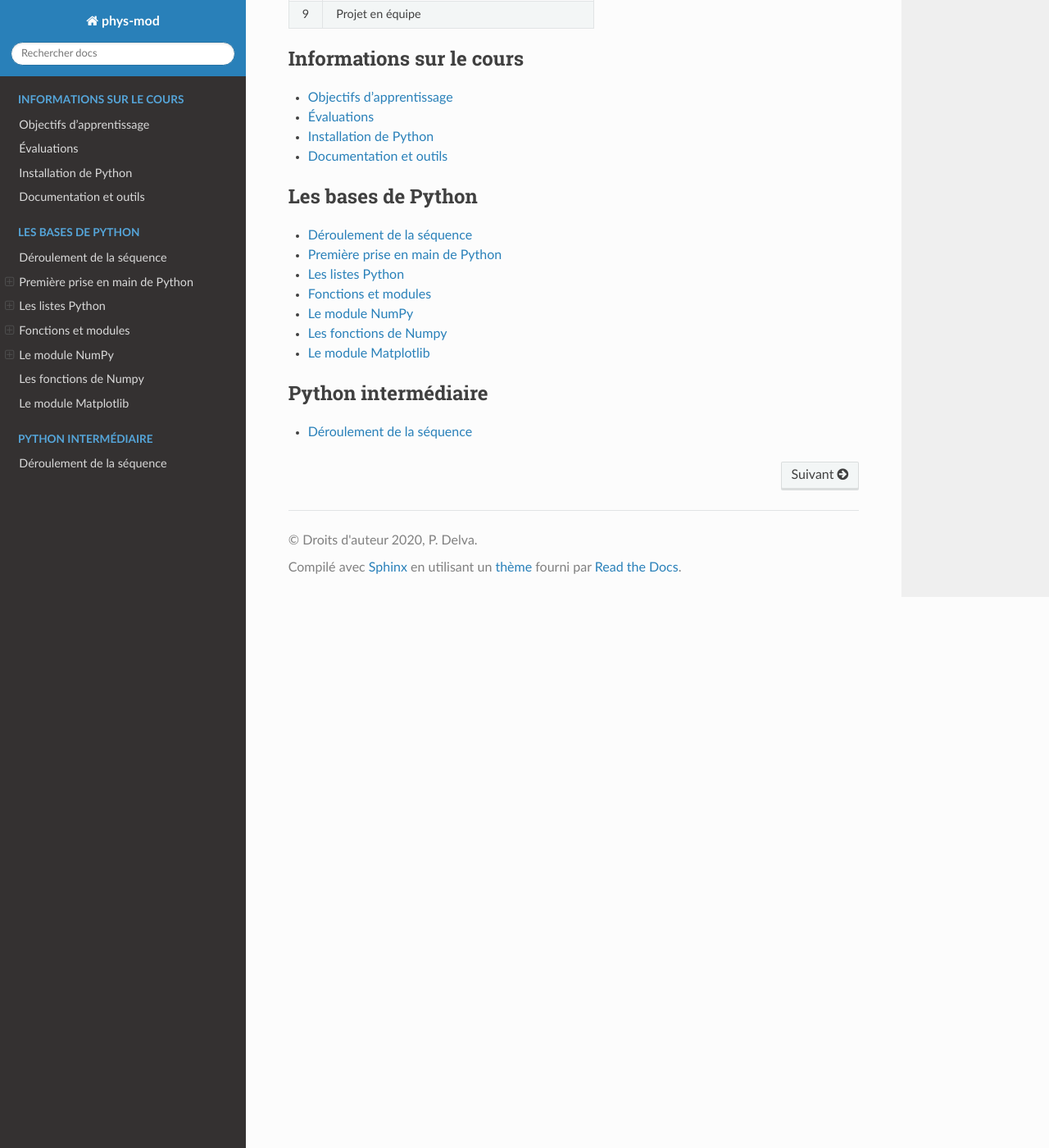
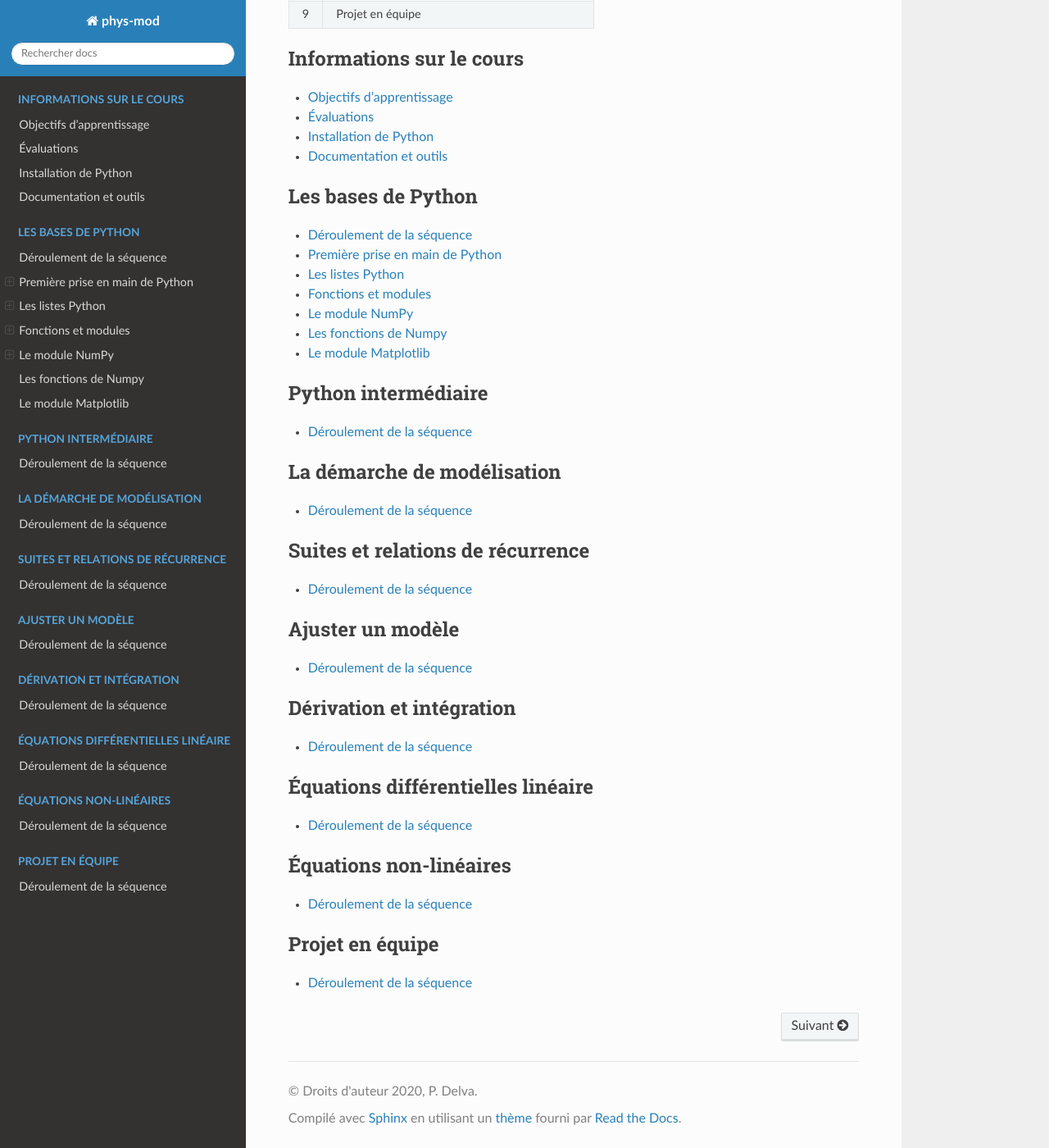
Before and after one commit to phys-mod/site, a Sphinx documentation site: the page built from source/index.rst, in a window 1280 px wide and 1400 px high, scrolled down 1175 px. Shown: the whole window at 82% size. Built offline with Sphinx 7.4.7 and the Read the Docs theme 2.0.0, drawn with Linux system fonts in a browser that asks for light colours.

Commit message:
added rep

```diff
--- a/source/index.rst
+++ b/source/index.rst
@@ -78,20 +78,58 @@ d'objectifs à atteindre et d'évaluations:
    :maxdepth: 1
    :caption: Les bases de Python
 
-   sequences/python-base/contenu
-   notebooks/python-base/prise-en-main.ipynb
-   notebooks/python-base/listes-python.ipynb
-   notebooks/python-base/fonctions-modules.ipynb
-   notebooks/python-base/module-numpy.ipynb
-   notebooks/python-base/fonctions-numpy.ipynb
-   notebooks/python-base/module-matplotlib.ipynb
+   sequences/01-python-base/contenu
+   notebooks/01-python-base/prise-en-main.ipynb
+   notebooks/01-python-base/listes-python.ipynb
+   notebooks/01-python-base/fonctions-modules.ipynb
+   notebooks/01-python-base/module-numpy.ipynb
+   notebooks/01-python-base/fonctions-numpy.ipynb
+   notebooks/01-python-base/module-matplotlib.ipynb
 
 .. toctree::
    :maxdepth: 1
    :caption: Python intermédiaire
 
-   sequences/python-intermediaire/contenu
+   sequences/02-python-intermediaire/contenu
 
 .. toctree::
    :maxdepth: 1
-   :caption: La démarche de modélisation en physique
+   :caption: La démarche de modélisation
+
+   sequences/03-demarche-de-modelisation/contenu
+
+.. toctree::
+   :maxdepth: 1
+   :caption: Suites et relations de récurrence
+
+   sequences/04-suites-relations-recurrence/contenu
+
+.. toctree::
+   :maxdepth: 1
+   :caption: Ajuster un modèle
+
+   sequences/05-ajustement-modele/contenu
+
+.. toctree::
+   :maxdepth: 1
+   :caption: Dérivation et intégration
+
+   sequences/06-derivation-integration/contenu
+
+.. toctree::
+   :maxdepth: 1
+   :caption: Équations différentielles linéaire
+
+   sequences/07-equations-differentielles/contenu
+
+.. toctree::
+   :maxdepth: 1
+   :caption: Équations non-linéaires
+
+   sequences/08-equations-non-lineaires/contenu
+
+.. toctree::
+   :maxdepth: 1
+   :caption: Projet en équipe
+
+   sequences/09-projet-equipe/contenu
--- /dev/null
+++ b/source/sequences/03-demarche-de-modelisation/contenu.rst
@@ -0,0 +1,3 @@
+==========================
+Déroulement de la séquence
+==========================
--- /dev/null
+++ b/source/sequences/04-suites-relations-recurrence/contenu.rst
@@ -0,0 +1,3 @@
+==========================
+Déroulement de la séquence
+==========================
--- /dev/null
+++ b/source/sequences/05-ajustement-modele/contenu.rst
@@ -0,0 +1,3 @@
+==========================
+Déroulement de la séquence
+==========================
--- /dev/null
+++ b/source/sequences/06-derivation-integration/contenu.rst
@@ -0,0 +1,3 @@
+==========================
+Déroulement de la séquence
+==========================
--- /dev/null
+++ b/source/sequences/07-equations-differentielles/contenu.rst
@@ -0,0 +1,3 @@
+==========================
+Déroulement de la séquence
+==========================
--- /dev/null
+++ b/source/sequences/08-equations-non-lineaires/contenu.rst
@@ -0,0 +1,3 @@
+==========================
+Déroulement de la séquence
+==========================
--- /dev/null
+++ b/source/sequences/09-projet-equipe/contenu.rst
@@ -0,0 +1,3 @@
+==========================
+Déroulement de la séquence
+==========================
```
Also changed, not shown: source/notebooks/01-python-base/fonctions-modules.ipynb (renamed from source/notebooks/python-base/fonctions-modules.ipynb), source/notebooks/01-python-base/fonctions-numpy.ipynb (renamed from source/notebooks/python-base/fonctions-numpy.ipynb), source/notebooks/01-python-base/listes-python.ipynb (renamed from source/notebooks/python-base/listes-python.ipynb), source/notebooks/01-python-base/module-matplotlib.ipynb (renamed from source/notebooks/python-base/module-matplotlib.ipynb), source/notebooks/01-python-base/module-numpy.ipynb (renamed from source/notebooks/python-base/module-numpy.ipynb), source/notebooks/01-python-base/prise-en-main.ipynb (renamed from source/notebooks/python-base/prise-en-main.ipynb), source/sequences/01-python-base/contenu.rst (renamed from source/sequences/python-base/contenu.rst), source/sequences/02-python-intermediaire/contenu.rst (renamed from source/sequences/python-intermediaire/contenu.rst).
